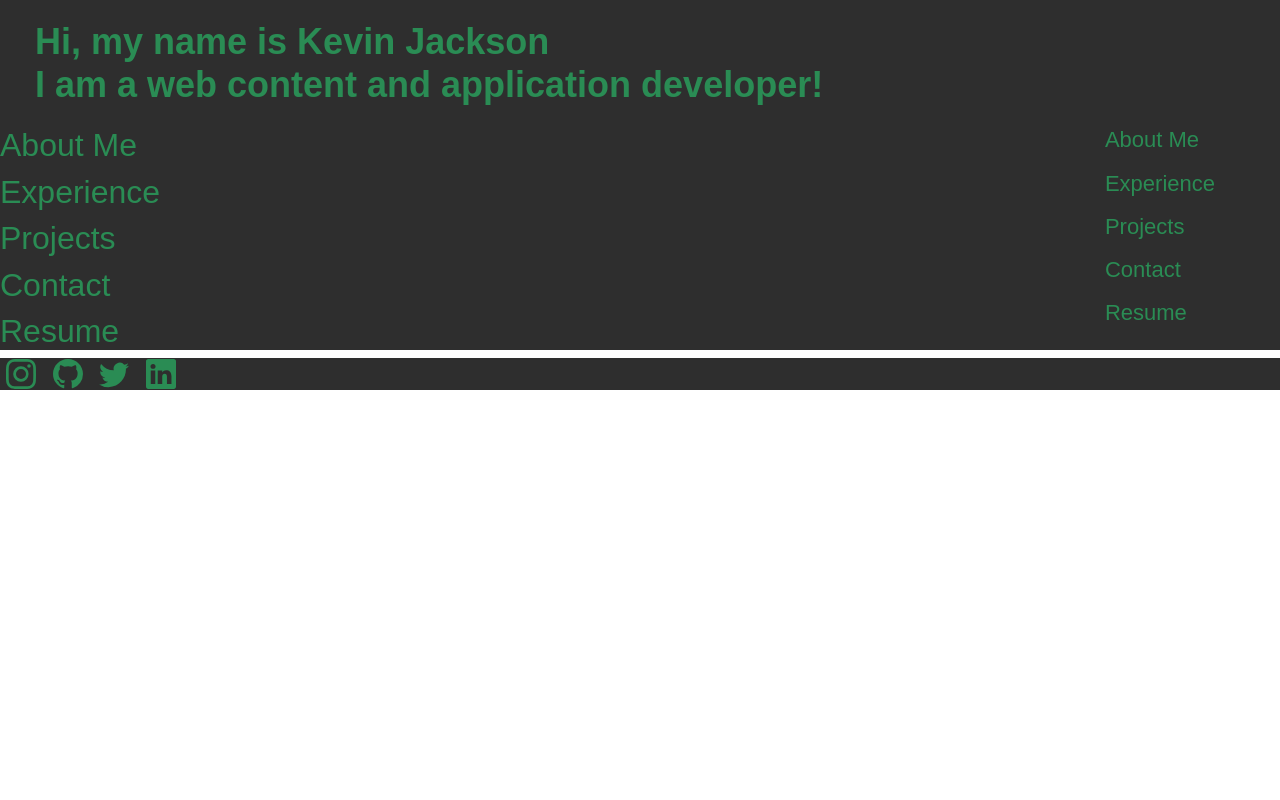
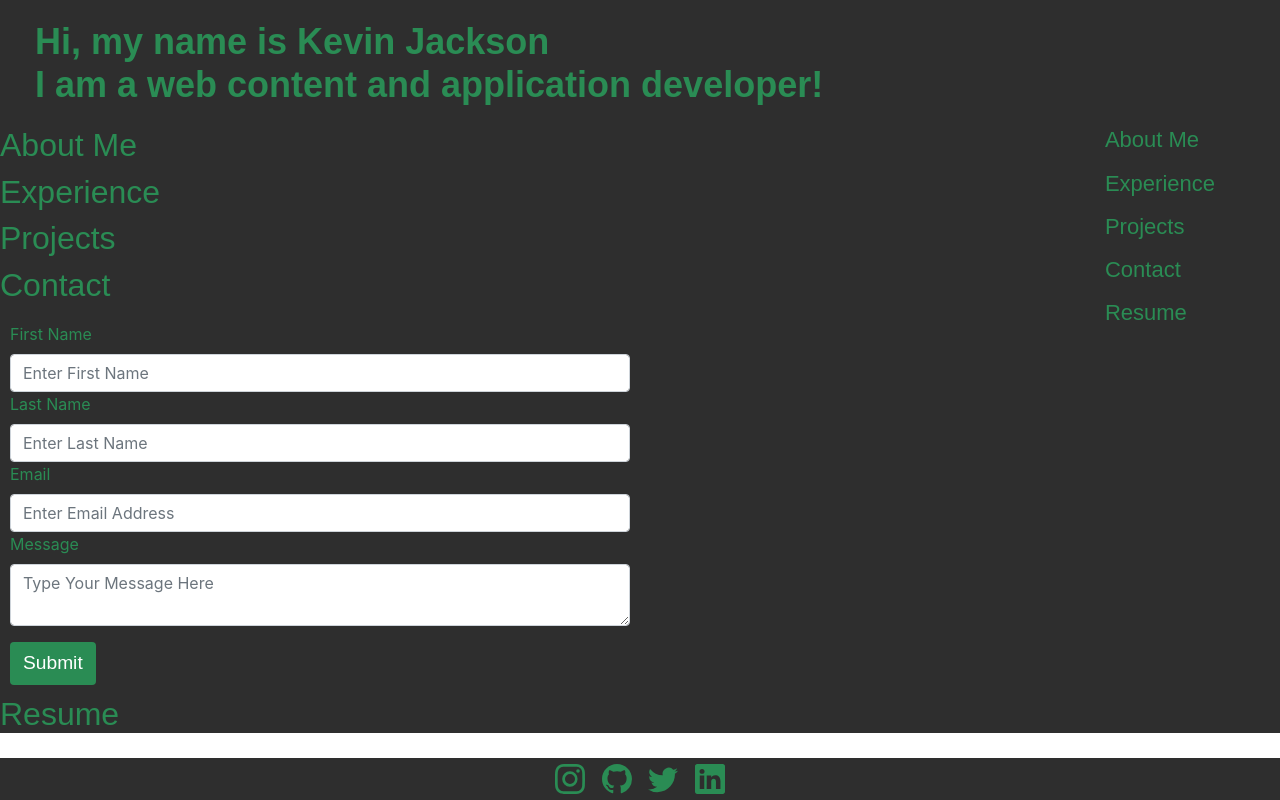
Before and after one commit to kjjackson619/new_portfolio, a plain HTML site: page index.html in a window 1280 px wide. Drawn offline with nearby package versions, Linux system fonts and the light colour scheme.

Commit message:
contact form

```diff
--- a/css/style.css
+++ b/css/style.css
@@ -53,11 +53,30 @@ section h2 {
     color: var(--secondary-color);
 }
 
+form {
+    color: var(--secondary-color);
+    width: 50%;
+    padding: 10px;
+}
+
+form .btn {
+    background-color: var(--secondary-color);
+    color: white;
+    font-size: larger;
+    font-family: Arial, Helvetica, sans-serif;
+}
+
 
 /* footer section */
 
 footer {
     background-color: var(--primary-color);
+    text-align: center;
+    position: fixed;
+    bottom: 0;
+    left: 0;
+    width: 100%;
+    padding: 5px;
 }
 
 
--- a/index.html
+++ b/index.html
@@ -110,6 +110,36 @@
 
             <h2>Contact</h2>
 
+            <form>
+
+                <div class="form-group">
+
+                    <label for="first-name">First Name</label>
+
+                    <input type="text" class="form-control" id="first_name" placeholder="Enter First Name">
+
+                    <label for="last-name">Last Name</label>
+
+                    <input type="text" class="form-control" id="last_name" placeholder="Enter Last Name">
+
+                    <label for="email">Email</label>
+
+                    <input type="text" class="form-control" id="email" placeholder="Enter Email Address">
+
+
+                    <label for="message">Message</label>
+
+                    <textarea type="text" class="form-control" id="message"
+                        placeholder="Type Your Message Here"></textarea>
+
+                </div>
+
+                <button type="submit" class="btn">
+                    Submit
+                </button>
+
+            </form>
+
         </div>
 
 
```
